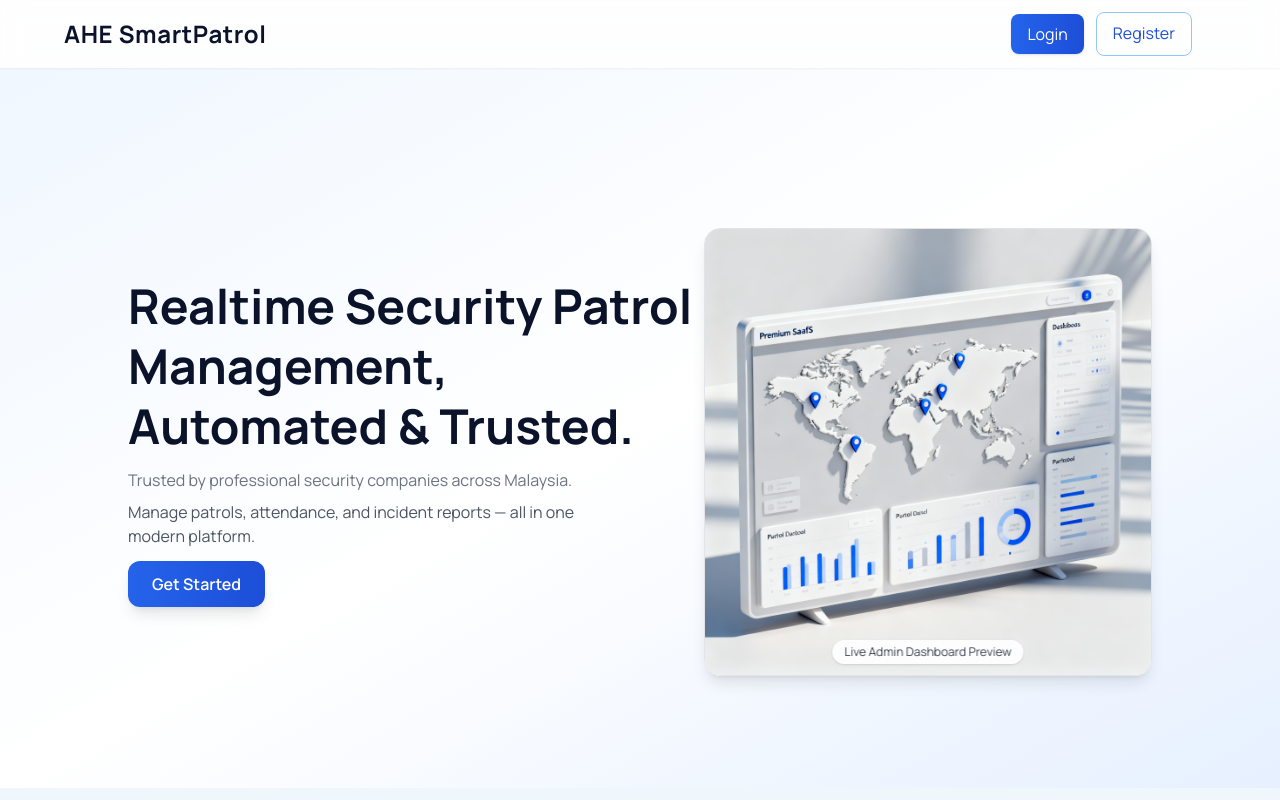
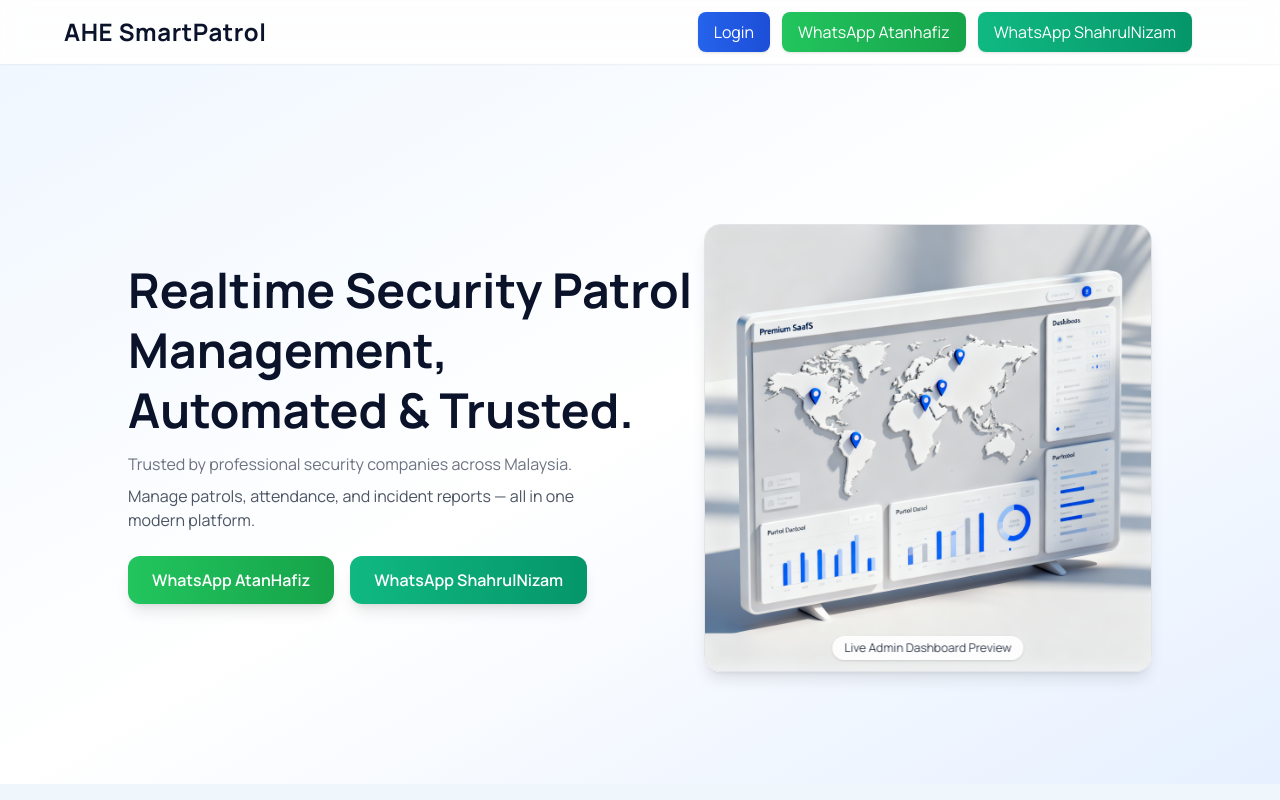
Before and after one commit to atanhafiz/pru-patrol-saas-v1, a React (Vite) app: page / in a window 1280 px wide. Shown: the top 800 px of the page. Built offline with nearby package versions, Linux system fonts and the light colour scheme.

Commit message:
Replace Register & Get Started buttons with WhatsApp contact buttons for Atan Hafiz and Shahrul Nizam

```diff
--- a/src/pages/Landing.jsx
+++ b/src/pages/Landing.jsx
@@ -8,64 +8,55 @@ export default function Landing() {
       <Helmet>
         {/* ===== Bahasa Melayu (Malaysia) ===== */}
         <title>AHE SmartPatrol — Sistem Rondaan Keselamatan Digital Malaysia</title>
-        <meta name="description" content="AHE SmartPatrol ialah sistem rondaan keselamatan digital untuk membantu syarikat keselamatan mengurus pengawal, laluan rondaan, kehadiran dan laporan insiden secara automatik serta masa nyata di seluruh Malaysia." />
-        <meta name="keywords" content="sistem rondaan keselamatan, aplikasi pengawal keselamatan, sistem kehadiran pengawal, laporan insiden, AHE SmartPatrol, AHE Technology, Malaysia, JMB, syarikat keselamatan" />
+        <meta
+          name="description"
+          content="AHE SmartPatrol ialah sistem rondaan keselamatan digital untuk membantu syarikat keselamatan mengurus pengawal, laluan rondaan, kehadiran dan laporan insiden secara automatik serta masa nyata di seluruh Malaysia."
+        />
+        <meta
+          name="keywords"
+          content="sistem rondaan keselamatan, aplikasi pengawal keselamatan, sistem kehadiran pengawal, laporan insiden, AHE SmartPatrol, AHE Technology, Malaysia, JMB, syarikat keselamatan"
+        />
 
         {/* ===== English (International) ===== */}
-        <meta name="description-en" content="AHE SmartPatrol is a digital security patrol system that helps security companies manage guards, patrol routes, attendance, and incident reports in real time across Malaysia." />
-        <meta name="keywords-en" content="security patrol system, guard management app, attendance tracking, incident reporting, AHE SmartPatrol, AHE Technology, Malaysia, JMB, security company" />
+        <meta
+          name="description-en"
+          content="AHE SmartPatrol is a digital security patrol system that helps security companies manage guards, patrol routes, attendance, and incident reports in real time across Malaysia."
+        />
+        <meta
+          name="keywords-en"
+          content="security patrol system, guard management app, attendance tracking, incident reporting, AHE SmartPatrol, AHE Technology, Malaysia, JMB, security company"
+        />
 
         {/* ===== Open Graph / Social ===== */}
         <meta property="og:type" content="website" />
         <meta property="og:url" content="https://ahe-smartpatrol.netlify.app/" />
-        <meta property="og:title" content="AHE SmartPatrol — Smart Guard Patrol System | Sistem Rondaan Keselamatan Digital Malaysia" />
-        <meta property="og:description" content="Sistem rondaan keselamatan pintar untuk syarikat keselamatan profesional di Malaysia. Smart and modern guard patrol management platform for security firms across Malaysia." />
-        <meta property="og:image" content="https://ahe-smartpatrol.netlify.app/images/guard-ai3.jpg" />
+        <meta
+          property="og:title"
+          content="AHE SmartPatrol — Smart Guard Patrol System | Sistem Rondaan Keselamatan Digital Malaysia"
+        />
+        <meta
+          property="og:description"
+          content="Sistem rondaan keselamatan pintar untuk syarikat keselamatan profesional di Malaysia. Smart and modern guard patrol management platform for security firms across Malaysia."
+        />
+        <meta
+          property="og:image"
+          content="https://ahe-smartpatrol.netlify.app/images/guard-ai3.jpg"
+        />
 
         {/* ===== Twitter Cards ===== */}
         <meta name="twitter:card" content="summary_large_image" />
-        <meta name="twitter:title" content="AHE SmartPatrol — Sistem Rondaan Keselamatan Digital Malaysia" />
-        <meta name="twitter:description" content="Urus rondaan keselamatan, kehadiran pengawal, dan laporan insiden dalam satu platform pintar masa nyata. Manage your security patrols, attendance, and incidents in one platform." />
-        <meta name="twitter:image" content="https://ahe-smartpatrol.netlify.app/images/guard-ai3.jpg" />
-
-        <script type="application/ld+json">
-          {`
-            {
-              "@context": "https://schema.org",
-              "@graph": [
-                {
-                  "@type": "Organization",
-                  "name": "AHE Technology Sdn Bhd",
-                  "url": "https://ahe-smartpatrol.netlify.app",
-                  "logo": "https://ahe-smartpatrol.netlify.app/images/logo.png",
-                  "sameAs": [
-                    "https://www.facebook.com/",
-                    "https://www.linkedin.com/",
-                    "https://www.instagram.com/"
-                  ],
-                  "description": "AHE Technology Sdn Bhd ialah syarikat teknologi Malaysia yang membangunkan sistem SaaS seperti AHE SmartPatrol untuk pengurusan keselamatan digital."
-                },
-                {
-                  "@type": "SoftwareApplication",
-                  "name": "AHE SmartPatrol",
-                  "operatingSystem": "Web",
-                  "applicationCategory": "SecurityApplication",
-                  "url": "https://ahe-smartpatrol.netlify.app",
-                  "image": "https://ahe-smartpatrol.netlify.app/images/guard-ai3.jpg",
-                  "publisher": {
-                    "@type": "Organization",
-                    "name": "AHE Technology Sdn Bhd",
-                    "logo": {
-                      "@type": "ImageObject",
-                      "url": "https://ahe-smartpatrol.netlify.app/images/logo.png"
-                    }
-                  },
-                  "description": "AHE SmartPatrol ialah sistem rondaan keselamatan digital masa nyata untuk syarikat keselamatan di Malaysia. Urus rondaan, kehadiran dan laporan insiden dalam satu platform moden. AHE SmartPatrol is a real-time security patrol management system built for Malaysian security firms."
-                }
-              ]
-            }
-          `}
-        </script>
+        <meta
+          name="twitter:title"
+          content="AHE SmartPatrol — Sistem Rondaan Keselamatan Digital Malaysia"
+        />
+        <meta
+          name="twitter:description"
+          content="Urus rondaan keselamatan, kehadiran pengawal, dan laporan insiden dalam satu platform pintar masa nyata. Manage your security patrols, attendance, and incidents in one platform."
+        />
+        <meta
+          name="twitter:image"
+          content="https://ahe-smartpatrol.netlify.app/images/guard-ai3.jpg"
+        />
       </Helmet>
 
       {/* Navigation */}
@@ -85,13 +76,26 @@ export default function Landing() {
             >
               Login
             </Link>
-            <Link
-              to="/register"
-              className="border border-blue-300 text-blue-700 hover:bg-blue-50 text-sm sm:text-base px-3 sm:px-4 py-1.5 sm:py-2 rounded-lg transition focus:outline-none focus-visible:ring-2 focus-visible:ring-blue-500 focus-visible:ring-offset-2 group"
-            >
-              Register
-              <span className="block h-[2px] bg-blue-600 scale-x-0 group-hover:scale-x-100 transition-transform origin-left"></span>
-            </Link>
+
+            {/* WhatsApp Buttons */}
+            <div className="flex flex-col sm:flex-row gap-2 sm:gap-3">
+              <a
+                href="https://wa.me/601121268798?text=Hai%20AtanHafiz%2C%20saya%20berminat%20nak%20guna%20SmartPatrol%20untuk%20taman%20saya."
+                target="_blank"
+                rel="noopener noreferrer"
+                className="bg-gradient-to-r from-green-500 to-green-600 hover:from-green-600 hover:to-green-700 text-white font-medium text-sm sm:text-base px-3 sm:px-4 py-1.5 sm:py-2 rounded-lg shadow hover:shadow-md transition active:scale-[0.98]"
+              >
+                WhatsApp Atanhafiz
+              </a>
+              <a
+                href="https://wa.me/60135315803?text=Hai%20ShahrulNizam%2C%20saya%20berminat%20nak%20guna%20SmartPatrol%20untuk%20taman%20saya."
+                target="_blank"
+                rel="noopener noreferrer"
+                className="bg-gradient-to-r from-emerald-500 to-emerald-600 hover:from-emerald-600 hover:to-emerald-700 text-white font-medium text-sm sm:text-base px-3 sm:px-4 py-1.5 sm:py-2 rounded-lg shadow hover:shadow-md transition active:scale-[0.98]"
+              >
+                WhatsApp ShahrulNizam
+              </a>
+            </div>
           </div>
         </div>
       </nav>
@@ -121,12 +125,24 @@ export default function Landing() {
               animate={{ opacity: 1, y: 0 }}
               transition={{ duration: 0.6, delay: 0.2 }}
             >
-              <Link
-                to="/register"
-                className="mt-2 sm:mt-4 mb-8 sm:mb-12 bg-gradient-to-r from-blue-600 to-blue-700 hover:from-blue-700 hover:to-blue-800 text-white font-semibold px-6 py-3 rounded-xl shadow-lg hover:shadow-xl transition-all duration-300 transform hover:scale-105"
-              >
-                Get Started
-              </Link>
+              <div className="flex flex-col sm:flex-row gap-3 sm:gap-4">
+                <a
+                  href="https://wa.me/601121268798?text=Hai%20AtanHafiz%2C%20saya%20berminat%20nak%20guna%20SmartPatrol%20untuk%20taman%20saya."
+                  target="_blank"
+                  rel="noopener noreferrer"
+                  className="bg-gradient-to-r from-green-500 to-green-600 hover:from-green-600 hover:to-green-700 text-white font-semibold px-6 py-3 rounded-xl shadow-lg hover:shadow-xl transition-all duration-300 transform hover:scale-105"
+                >
+                  WhatsApp AtanHafiz
+                </a>
+                <a
+                  href="https://wa.me/60135315803?text=Hai%20ShahrulNizam%2C%20saya%20berminat%20nak%20guna%20SmartPatrol%20untuk%20taman%20saya."
+                  target="_blank"
+                  rel="noopener noreferrer"
+                  className="bg-gradient-to-r from-emerald-500 to-emerald-600 hover:from-emerald-600 hover:to-emerald-700 text-white font-semibold px-6 py-3 rounded-xl shadow-lg hover:shadow-xl transition-all duration-300 transform hover:scale-105"
+                >
+                  WhatsApp ShahrulNizam
+                </a>
+              </div>
             </motion.div>
           </div>
 
@@ -221,8 +237,8 @@ export default function Landing() {
             <ul className="space-y-2 text-sm">
               <li><a href="/" className="hover:text-white transition">Home</a></li>
               <li><a href="/login" className="hover:text-white transition">Login</a></li>
-              <li><a href="/register" className="hover:text-white transition">Register</a></li>
-              <li><a href="/admin/dashboard" className="hover:text-white transition">Admin Dashboard</a></li>
+              <li><a href="https://wa.me/601121268798" className="hover:text-white transition" target="_blank" rel="noopener noreferrer">Contact Atanhafiz</a></li>
+              <li><a href="https://wa.me/60135315803" className="hover:text-white transition" target="_blank" rel="noopener noreferrer">Contact ShahrulNizam</a></li>
             </ul>
           </div>
 
```
